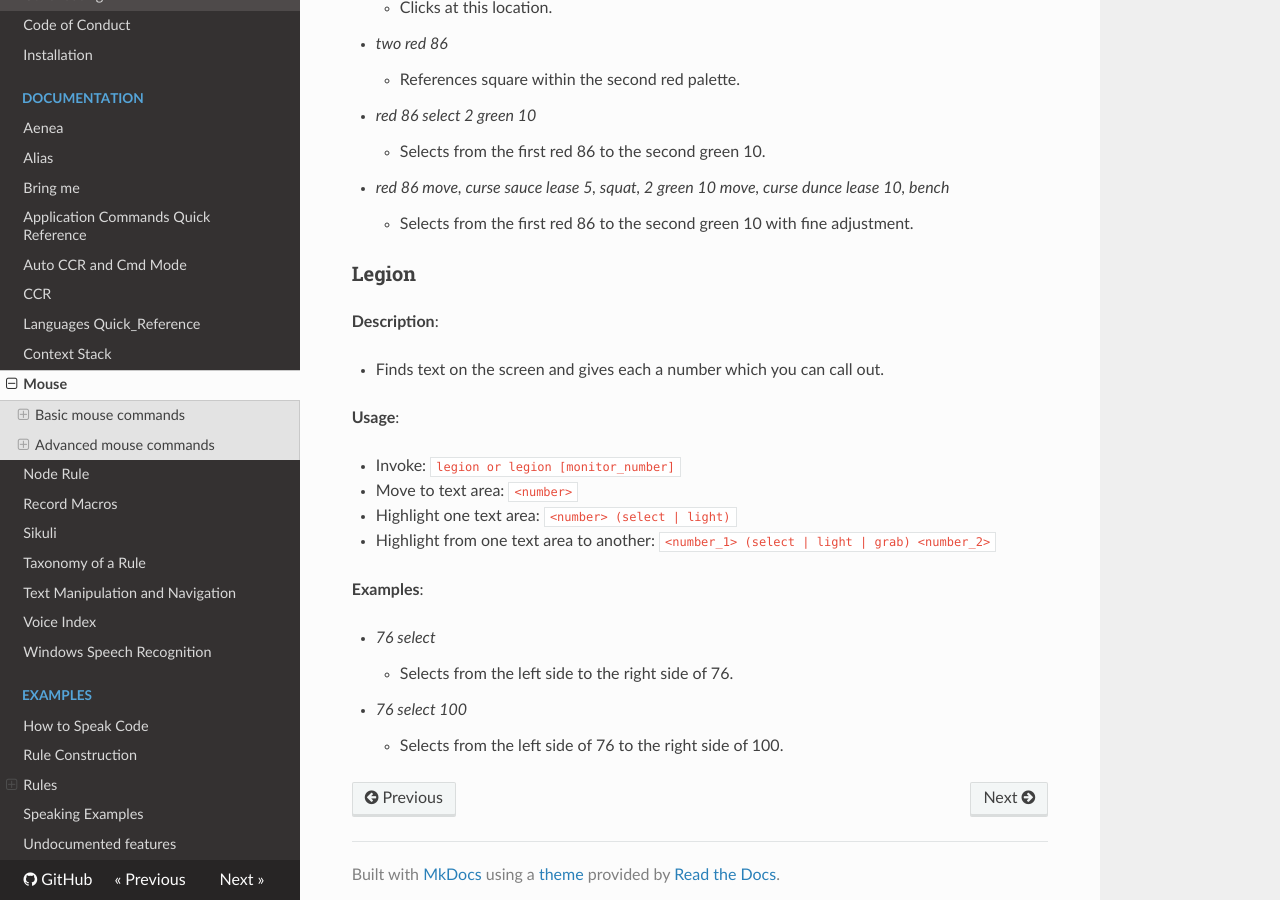
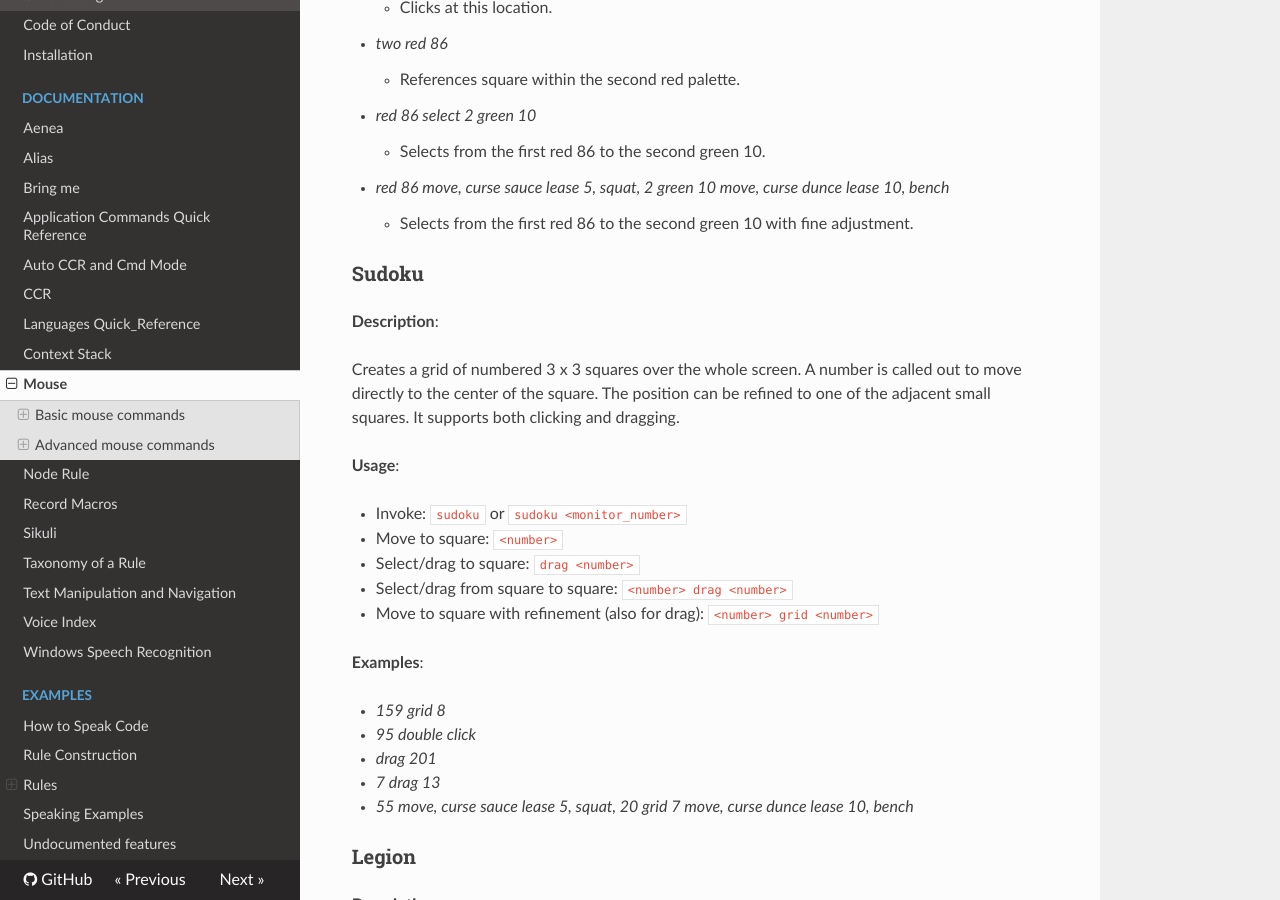
Before and after one commit to dictation-toolbox/Caster, an MkDocs documentation site: the page built from docs/readthedocs/Mouse.md, in a window 1280 px wide and 900 px high, scrolled down 2879 px. Built offline with MkDocs 1.6.1, drawn with Linux system fonts in a browser that asks for light colours; nearby versions of some CDN libraries; comment, search, counter and statistics services are not loaded.

Commit message:
Added sudoku grid to documentation

```diff
--- a/docs/readthedocs/Mouse.md
+++ b/docs/readthedocs/Mouse.md
@@ -101,6 +101,28 @@ Selecting from one point to another is available including fine adjustment of th
 - _red 86 move, curse sauce lease 5, squat, 2 green 10 move, curse dunce lease 10, bench_
     - Selects from the first red 86 to the second green 10 with fine adjustment.
 
+### Sudoku
+
+**Description**:
+
+Creates a grid of numbered 3 x 3 squares over the whole screen. A number is called out to move directly to the center of the square. The position can be refined to one of the adjacent small squares. It supports both clicking and dragging.
+
+**Usage**:
+
+- Invoke: `sudoku` or `sudoku <monitor_number>`
+- Move to square: `<number>`
+- Select/drag to square: `drag <number>`
+- Select/drag from square to square: `<number> drag <number>`
+- Move to square with refinement (also for drag): `<number> grid <number>`
+
+**Examples**:
+
+- _159 grid 8_
+- _95 double click_
+- _drag 201_
+- _7 drag 13_
+- _55 move, curse sauce lease 5, squat, 20 grid 7 move, curse dunce lease 10, bench_
+
 ### Legion
 
 **Description**:
```
